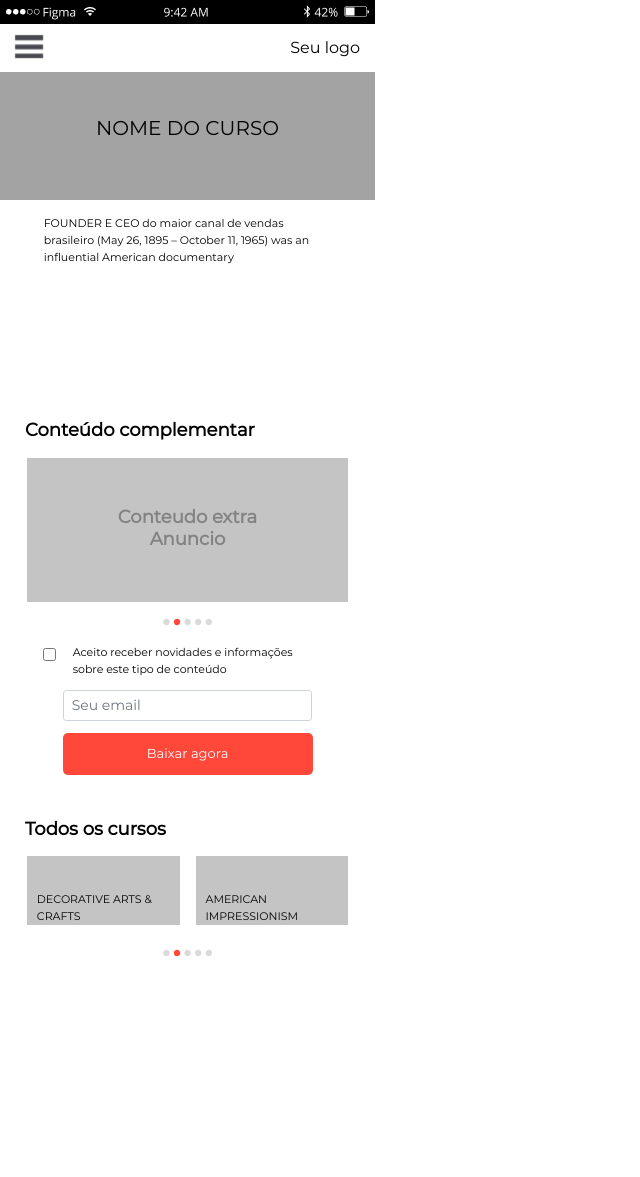
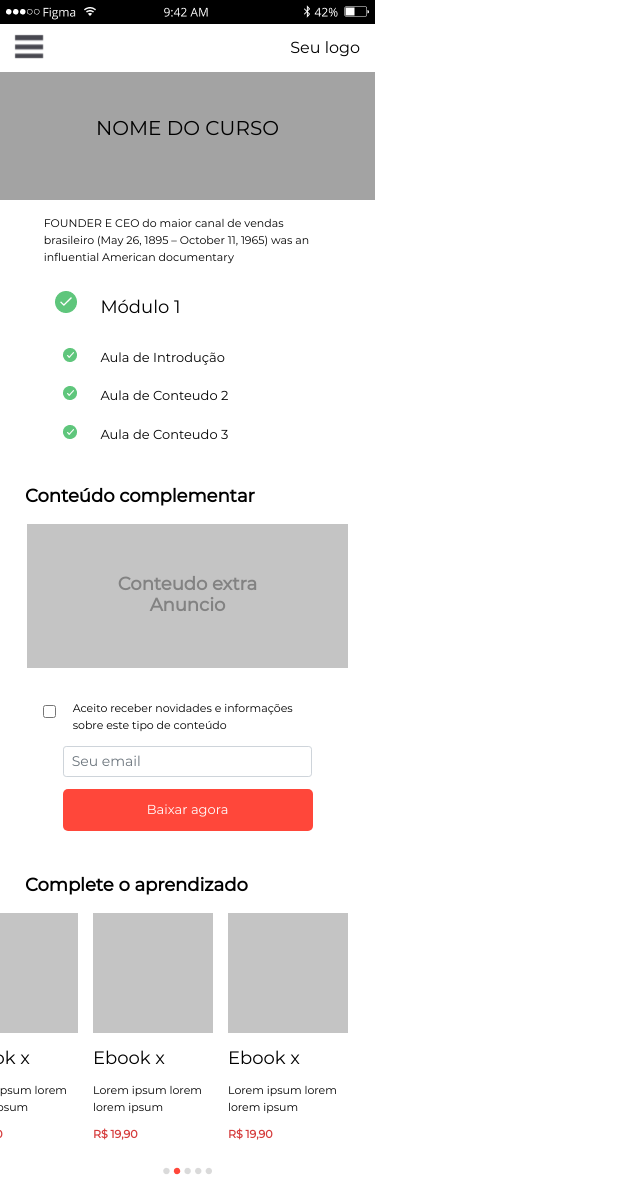
Before and after one commit to glopess/mvp-ott, a PHP site: page /curso.html in a window 1280 px wide. Shown: the whole page, without its empty margins (0-640 px from the left). Before the commit the page ends 957 px from the top, so only its background shows below. Run offline with PHP 8.4, Linux system fonts and the light colour scheme.

Commit message:
conteudo complementar v3

```diff
--- a/curso.html
+++ b/curso.html
@@ -100,7 +100,7 @@
 
     </div>
 
-    <div class="banner-prof">
+    <div class="container-news">
         <div class="row justify-content-center">
             <div class="col-10">
                 <p>
@@ -111,13 +111,30 @@
         </div>
     </div>
 
+<div class="container-news">
+    <div class="row justify-content-center">
+        <div class="col-7">
+            <ul class="title">
+                <li class="title"><h4 class="pl-3">Módulo 1</h4></li>
+            </ul>
+            <ul class="item">
+                <li class="item"><h5 class="pl-3">Aula de Introdução</h5></li>
+                <li class="item"><h5 class="pl-3">Aula de Conteudo 2</h5></li>
+                <li class="item"><h5 class="pl-3">Aula de Conteudo 3</h5></li>
+            </ul>
 
+            <ul class="nonchecked">
+
+            </ul>
+        </div>
+    </div>
+</div>
 
 
 
 
     <!--Conteudo Complementar-->
-    <div class="container-news">
+    <div class="container-news pt-2">
         <div class="row">
             <h3 class="titulo-news"><strong>Conteúdo complementar</strong></h3>
         </div>
@@ -130,9 +147,6 @@
                 </div>
             </div>
         </div>
-
-        <div class="text-center banner-roll"><img src="/src/img/Group.png" alt=""></div>
-
     </div>
 
     <div class="container-news p-3">
@@ -158,21 +172,33 @@
 
     <div class="container-news">
         <div class="row">
-            <h3 class="titulo-news"><strong>Todos os cursos</strong></h3>
+            <h3 class="titulo-news"><strong>Complete o aprendizado</strong></h3>
         </div>
         <div class="row justify-content-center">
-            <div class="col-5 p-2">
-                <div class="box-news">
-                    <p>DECORATIVE
-                        ARTS & CRAFTS</p>
+            <div class="col-4 p-2" style="margin-left: -70px">
+                <div class="box-ebook">
                 </div>
+                <h4>Ebook x</h4>
+                <p class="txt-ebook">Lorem ipsum lorem<br>lorem ipsum</p>
+                <p class="prc-ebook">R$ 19,90</p>
             </div>
-            <div class="col-5 p-2">
-                <div class="box-news">
-                    <p>AMERICAN
-                        IMPRESSIONISM</p>
+
+            <div class="col-4 p-2">
+                <div class="box-ebook">
                 </div>
+                <h4>Ebook x</h4>
+                <p class="txt-ebook">Lorem ipsum lorem<br>lorem ipsum</p>
+                <p class="prc-ebook">R$ 19,90</p>
             </div>
+
+            <div class="col-4 p-2">
+                <div class="box-ebook">
+                </div>
+                <h4>Ebook x</h4>
+                <p class="txt-ebook">Lorem ipsum lorem<br>lorem ipsum</p>
+                <p class="prc-ebook">R$ 19,90</p>
+            </div>
+
         </div>
 
         <div class="text-center banner-roll"><img src="/src/img/Group.png" alt=""></div>
--- a/src/style.css
+++ b/src/style.css
@@ -25,10 +25,24 @@ h3 {
     color: black;
     font-size: 18px !important;
     padding-top: 15px;
-    word-wrap: break-word;
     padding-right: 10px;
     padding-left: 10px;
 }
+
+
+h4 {
+    color: black;
+    font-size: 18px !important;
+    padding-top: 15px;
+    font-weight: bold;
+}
+
+h5 {
+    color: black;
+    font-size: 13px !important;
+    padding-top: 15px;
+}
+
 
 p {
     color: black;
@@ -57,6 +71,29 @@ label {
 
     padding-top: 20px;
     background-color: #C4C4C4;
+}
+
+.box-ebook {
+    background-color: #C4C4C4;
+    height: 120;
+    width: 120;
+    padding-bottom: 15px;
+}
+
+
+.txt-ebook {
+    padding-left: 0 !important;
+    padding-right: 0 !important;
+    padding-top: 5px !important;
+    margin-bottom: 5px !important;
+}
+
+.prc-ebook {
+    padding-left: 0 !important;
+    padding-right: 0 !important;
+    padding-top: 5px !important;
+    color: #D53B3B !important;
+    font-weight: bold;
 }
 
 .container-news {
@@ -191,6 +228,7 @@ label {
     width: 30px;
 }
 
+
 #check:checked ~ .barra{
     transform: translateX(600px);
 }
@@ -199,6 +237,22 @@ label {
     margin-top: 0;
 }
 
+
+ul .item {
+    list-style-image: url("/src/img/checked.png");
+}
+
+ul .title {
+    list-style-image: url("/src/img/checked-title.png");
+}
+
+li .title {
+    padding-bottom: 15px;
+}
+
+ul .nonchecked {
+    list-style-image: url("seta.gif");
+}
 
 .statusbar{
     width: 376px;
```
Also changed, not shown: src/img/checked-title.png (added), src/img/checked.png (added), src/img/checked2.png (added).
